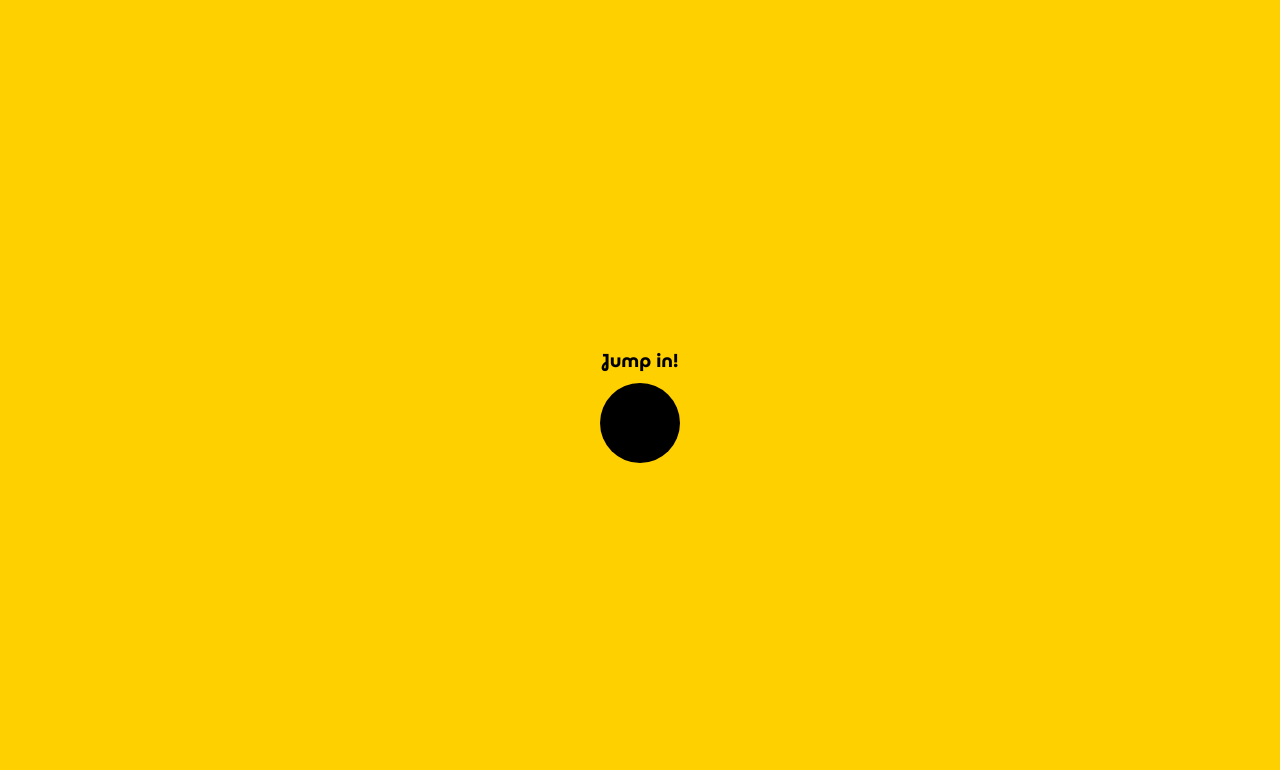
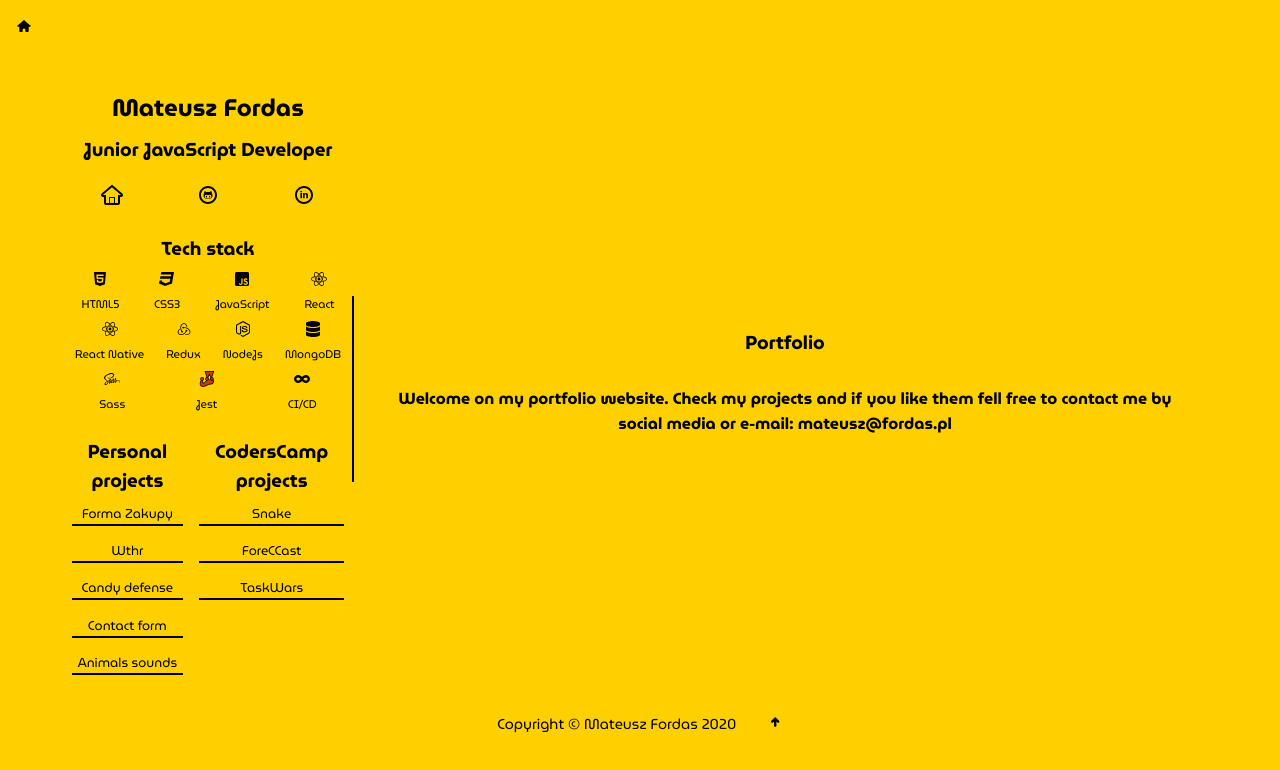
Before and after one commit to mfordas/Portfolio, a React (Create React App) app: page /Portfolio/projects/main in a window 1280 px wide. Shown: the top 770 px of the page. Built offline with nearby package versions, Linux system fonts and the light colour scheme.

Commit message:
changed Routes
added /Portfolio

```diff
--- a/src/components/LandingPage/landingPage.jsx
+++ b/src/components/LandingPage/landingPage.jsx
@@ -8,7 +8,7 @@ const LandingPageContent = () => {
     return (
         <div className="landingContainer">
             <h3>Jump in!</h3>
-            <NavLink className="hole" to="/projects/main"></NavLink>
+            <NavLink className="hole" to="/Portfolio/projects/main"></NavLink>
         </div>
     );
 }
--- a/src/components/Menu/projects.jsx
+++ b/src/components/Menu/projects.jsx
@@ -10,17 +10,17 @@ const Projects = () => {
         <div className="projectsMenuContainer">
             <div className='projectMenuColumn'>
                 <h3>Personal projects</h3>
-                <NavLink className="projectNameContainer" to="/projects/formazakupy"><span>Forma Zakupy</span></NavLink>
-                <NavLink className="projectNameContainer" to="/projects/wthr"><span>Wthr</span></NavLink>
-                <NavLink className="projectNameContainer" to="/projects/candydefense"><span>Candy defense</span></NavLink>
-                <NavLink className="projectNameContainer" to="/projects/contactform"><span>Contact form</span></NavLink>
-                <NavLink className="projectNameContainer" to="/projects/animalssounds"><span>Animals sounds</span></NavLink>
+                <NavLink className="projectNameContainer" to="/Portfolio/projects/formazakupy"><span>Forma Zakupy</span></NavLink>
+                <NavLink className="projectNameContainer" to="/Portfolio/projects/wthr"><span>Wthr</span></NavLink>
+                <NavLink className="projectNameContainer" to="/Portfolio/projects/candydefense"><span>Candy defense</span></NavLink>
+                <NavLink className="projectNameContainer" to="/Portfolio/projects/contactform"><span>Contact form</span></NavLink>
+                <NavLink className="projectNameContainer" to="/Portfolio/projects/animalssounds"><span>Animals sounds</span></NavLink>
             </div>
             <div className='projectMenuColumn'>
                 <h3>CodersCamp projects</h3>
-                <NavLink className="projectNameContainer" to="/projects/snake"> <span>Snake</span></NavLink>
-                <NavLink className="projectNameContainer" to="/projects/foreccast"><span>ForeCCast</span></NavLink>
-                <NavLink className="projectNameContainer" to="/projects/taskwars"><span>TaskWars</span></NavLink>
+                <NavLink className="projectNameContainer" to="/Portfolio/projects/snake"> <span>Snake</span></NavLink>
+                <NavLink className="projectNameContainer" to="/Portfolio/projects/foreccast"><span>ForeCCast</span></NavLink>
+                <NavLink className="projectNameContainer" to="/Portfolio/projects/taskwars"><span>TaskWars</span></NavLink>
             </div>
         </div>
     );
--- a/src/components/Projects/index.jsx
+++ b/src/components/Projects/index.jsx
@@ -14,15 +14,15 @@ import '../../styling/main_styling.scss';
 const Projects = () => {
         return (
             <div className='projectsContainer'>
-          <Route exact path="/projects/formazakupy" component={FormaZakupy} />
-          <Route exact path="/projects/wthr" component={Wthr} />
-          <Route exact path="/projects/candydefense" component={CandyDefense} />
-          <Route exact path="/projects/contactform" component={ContactForm} />
-          <Route exact path="/projects/animalssounds" component={AnimalsSounds} />
-          <Route exact path="/projects/taskwars" component={TaskWars} />
-          <Route exact path="/projects/foreccast" component={ForeCCast} />
-          <Route exact path="/projects/snake" component={Snake} />
-          <Route path="/projects/main" component={MainPageContent} />
+          <Route exact path="/Portfolio/projects/formazakupy" component={FormaZakupy} />
+          <Route exact path="/Portfolio/projects/wthr" component={Wthr} />
+          <Route exact path="/Portfolio/projects/candydefense" component={CandyDefense} />
+          <Route exact path="/Portfolio/projects/contactform" component={ContactForm} />
+          <Route exact path="/Portfolio/projects/animalssounds" component={AnimalsSounds} />
+          <Route exact path="/Portfolio/projects/taskwars" component={TaskWars} />
+          <Route exact path="/Portfolio/projects/foreccast" component={ForeCCast} />
+          <Route exact path="/Portfolio/projects/snake" component={Snake} />
+          <Route path="/Portfolio/projects/main" component={MainPageContent} />
             </div>
         );
 }
--- a/src/views/App/App.jsx
+++ b/src/views/App/App.jsx
@@ -10,7 +10,7 @@ function App() {
   return (
     <BrowserRouter>
       <Switch>
-        <Route path="/projects" component={AppContent} />
+        <Route path="/Portfolio/projects" component={AppContent} />
         <Route path="/" component={LandingPage} />
         <Route render={() => <Redirect to="/" />} />
       </Switch>
--- a/src/views/AppContent/AppContent.jsx
+++ b/src/views/AppContent/AppContent.jsx
@@ -48,7 +48,7 @@ const AppContent = () => {
                     <div>This means you like it! :) Write me a message or take a phone and make a call. There's no reason to wait any longer.</div>
                     <button className="modalButton" onClick={closeModal}>Close</button>
                 </Modal>
-                <NavLink className='mainPageLink' to="/projects/main"><TiHome /></NavLink>
+                <NavLink className='mainPageLink' to="/Portfolio/projects/main"><TiHome /></NavLink>
                 <Menu />
                 <Projects />
             </div>
```
Also changed, not shown: 1 other file (tests, documents, lock files or other folders).
